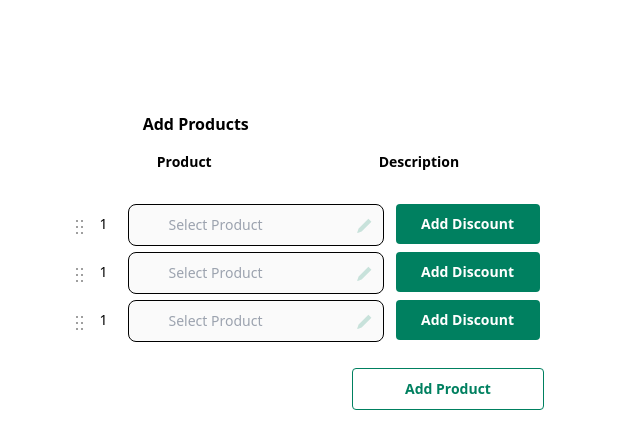
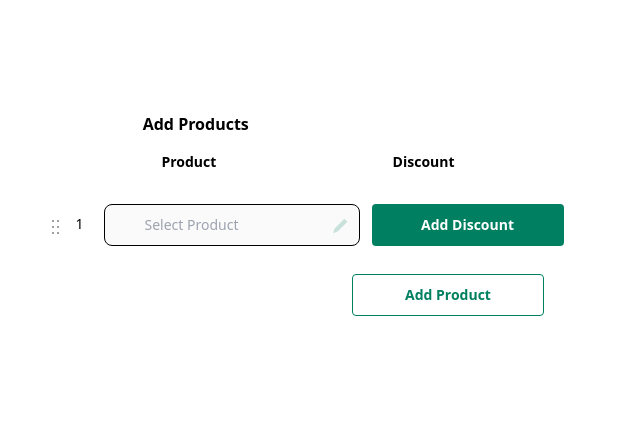
Before and after one commit to sk-201/monk-assignment, a React (Create React App) app: page / in a window 1280 px wide. Shown: the top 448 px of the page, without its empty margins (332-972 px from the left). Built offline with nearby package versions, Linux system fonts and the light colour scheme.

Commit message:
created: context and made the state accessible

```diff
--- a/src/App.js
+++ b/src/App.js
@@ -1,10 +1,13 @@
 import ProductList from "./components/ProductList";
+import { ProductProvider } from "./contexts/ProductContext";
 
 function App() {
   return (
-    <div className="w-full h-screen">
-      <ProductList />
-    </div>
+    <ProductProvider>
+      <div className="w-full h-screen">
+        <ProductList />
+      </div>
+    </ProductProvider>
   );
 }
 
--- a/src/components/ProductList/index.jsx
+++ b/src/components/ProductList/index.jsx
@@ -1,14 +1,40 @@
-import React, { useState, useEffect } from "react";
+import React, { useState, useEffect, useContext } from "react";
 import ProductModal from "../ProductsModal";
+import { ProductContext } from "../../contexts/ProductContext";
 
 const ProductList = () => {
   const [showModal, setShowModal] = useState(false);
-  const [selectedProducts, setSelectedProducts] = useState([]);
+  const defaultProduct = [
+    {
+      id: 1,
+      title: "",
+      showDiscount: false,
+    },
+  ];
+  const { selectedProducts, setSelectedProducts } = useContext(ProductContext);
+  //  const [selectedProducts, ] = useState(defaultProduct);
+
   const handleClick = () => {
-    console.log("clicked");
     setShowModal(!showModal);
   };
-
+  const handleAddNewProduct = () => {
+    let newObject = {
+      id: selectedProducts.length + 1,
+      title: "",
+      showDiscount: false,
+    };
+    setSelectedProducts((products) => [...products, newObject]);
+  };
+  const handleShowDiscount = (productId) => {
+    setSelectedProducts((prevProducts) =>
+      prevProducts.map((product) => {
+        if (productId === product.id) {
+          return { ...product, showDiscount: true };
+        }
+        return product;
+      })
+    );
+  };
   return (
     <div className="w-full  flex flex-col justify-center items-center ">
       <div className="flex self-start w-2/3 self-end mb-4 pl-12 mt-28">
@@ -16,22 +42,29 @@ const ProductList = () => {
       </div>
       <div className="mb-8 flex flex-row justify-around w-2/3 items-center px-48">
         <p className="font-semibold text-sm ">Product</p>
-        <p className="font-semibold text-sm ">Description</p>
+        <p className="font-semibold text-sm ">Discount</p>
       </div>
       {/* products map */}
-      <div className="productlist flex">
+
+      {selectedProducts?.map((selectedProduct, ind) => {
+        return (
+          <div className="productlist flex" key={selectedProduct.id}>
             <div className="mt-4 mx-2">
               <img src="./assets/drag.svg" alt="drag-icon" />
             </div>
 
-        <p className="mt-2.5 mx-2 font-normal text-sm">1</p>
-        <form className="w-64 mx-3">
+            <p className="mt-2.5 mx-2 font-normal text-sm">{ind + 1}</p>
+            <form className="w-64 mb-2 mx-3 ">
               <div className="relative w-full">
                 <input
                   type="text"
                   id="voice-search"
                   className="bg-gray-50 border border-gray-300 text-gray-900 text-sm rounded-lg focus:ring-blue-500 focus:border-blue-500 block w-full ps-10 p-2.5  dark:bg-gray-700 dark:border-gray-600 dark:placeholder-gray-400 dark:text-white dark:focus:ring-blue-500 dark:focus:border-blue-500"
-              placeholder="Select Product"
+                  placeholder={
+                    selectedProduct.title !== ""
+                      ? selectedProduct.title
+                      : "Select Product"
+                  }
                   required
                   disabled
                 />
@@ -44,81 +77,40 @@ const ProductList = () => {
                 </button>
               </div>
             </form>
+            {selectedProduct.showDiscount === true ? (
+              <div className="w-48 flex justify-between mb-2 ">
+                <input
+                  type="text"
+                  id="product-quantity"
+                  className=" w-16  border border-gray-300 text-gray-900 text-sm rounded-lg focus:ring-blue-500 focus:border-blue-500 block w-full  text-center  dark:bg-gray-700 dark:border-gray-600 dark:placeholder-gray-400 dark:text-white dark:focus:ring-blue-500 dark:focus:border-blue-500"
+                />
+                <form className="max-w-sm mx-auto">
+                  <select
+                    id="countries"
+                    className="bg-gray-50 text-gray-900 text-sm rounded-lg  border border-gray-300  block w-full outline-none p-2.5 dark:bg-gray-700 "
+                  >
+                    <option value="%">%off</option>
+                    <option value="flat">flat off</option>
+                  </select>
+                </form>
+              </div>
+            ) : (
               <button
                 type="button"
-          className="focus:outline-none text-white bg-primary font-semibold rounded text-sm px-5 py-2.5 me-2 mb-2  w-36"
+                onClick={() => handleShowDiscount(selectedProduct.id)}
+                className="focus:outline-none text-white bg-primary font-semibold rounded text-sm px-5 py-2.5 me-2 mb-2  w-48"
               >
                 Add Discount
               </button>
+            )}
           </div>
-      <div className="productlist flex">
-        <div className="mt-4 mx-2">
-          <img src="./assets/drag.svg" alt="drag-icon" />
-        </div>
-
-        <p className="mt-2.5 mx-2 font-normal text-sm">1</p>
-        <form className="w-64 mx-3">
-          <div className="relative w-full">
-            <input
-              type="text"
-              id="voice-search"
-              className="bg-gray-50 border border-gray-300 text-gray-900 text-sm rounded-lg focus:ring-blue-500 focus:border-blue-500 block w-full ps-10 p-2.5  dark:bg-gray-700 dark:border-gray-600 dark:placeholder-gray-400 dark:text-white dark:focus:ring-blue-500 dark:focus:border-blue-500"
-              placeholder="Select Product"
-              required
-              disabled
-            />
-            <button
-              type="button"
-              className="absolute inset-y-0 end-0 flex items-center pe-3"
-              onClick={handleClick}
-            >
-              <img src="./assets/edit.svg" alt="edit-icon" />
-            </button>
-          </div>
-        </form>
-        <button
-          type="button"
-          className="focus:outline-none text-white bg-primary font-semibold rounded text-sm px-5 py-2.5 me-2 mb-2  w-36"
-        >
-          Add Discount
-        </button>
-      </div>
-      <div className="productlist flex">
-        <div className="mt-4 mx-2">
-          <img src="./assets/drag.svg" alt="drag-icon" />
-        </div>
-
-        <p className="mt-2.5 mx-2 font-normal text-sm">1</p>
-        <form className="w-64 mx-3">
-          <div className="relative w-full">
-            <input
-              type="text"
-              id="voice-search"
-              className="bg-gray-50 border border-gray-300 text-gray-900 text-sm rounded-lg focus:ring-blue-500 focus:border-blue-500 block w-full ps-10 p-2.5  dark:bg-gray-700 dark:border-gray-600 dark:placeholder-gray-400 dark:text-white dark:focus:ring-blue-500 dark:focus:border-blue-500"
-              placeholder="Select Product"
-              required
-              disabled
-            />
-            <button
-              type="button"
-              className="absolute inset-y-0 end-0 flex items-center pe-3"
-              onClick={handleClick}
-            >
-              <img src="./assets/edit.svg" alt="edit-icon" />
-            </button>
-          </div>
-        </form>
-        <button
-          type="button"
-          className="focus:outline-none text-white bg-primary font-semibold rounded text-sm px-5 py-2.5 me-2 mb-2  w-36"
-        >
-          Add Discount
-        </button>
-      </div>
+        );
+      })}
 
       <button
         type="button"
         className="text-primary border border-primary mt-5 font-semibold rounded text-sm px-5 py-2.5 text-center me-2 mb-2 w-48 ml-72 "
+        onClick={handleAddNewProduct}
       >
         Add Product
       </button>
--- a/src/components/ProductsModal/index.jsx
+++ b/src/components/ProductsModal/index.jsx
@@ -1,15 +1,19 @@
-import React, { useState, useEffect } from "react";
+import React, { useState, useEffect, useContext } from "react";
 import axios from "axios";
 import LazyLoad from "react-lazyload";
 import Spinner from "../Spinner";
 import debounce from "lodash/debounce";
+import { ProductContext } from "../../contexts/ProductContext";
 const ProductModal = ({ handleClick }) => {
+  const { selectedProducts, setSelectedProducts } = useContext(ProductContext);
+  // const [selectedProducts, setSelectedProducts] = useState();
+  const [selectedId, setSelectedId] = useState([]);
   const [productData, setProductData] = useState([]);
   const [search, setSearch] = useState("");
   const getProductData = async () => {
     try {
       const response = await axios.get(
-        `/task/products/search?search=${search}&page=2&limit=1`,
+        `/task/products/search?search=${search}&page=2&limit=10`,
         {
           headers: {
             "x-api-key": "72njgfa948d9aS7gs5",
@@ -22,9 +26,55 @@ const ProductModal = ({ handleClick }) => {
     }
   };
   const handleSearch = (e) => {
-    console.log("e", e.target.value);
     setSearch(e.target.value);
   };
+  const handleCheck = (id, variant = false) => {
+    setSelectedId((prevIds) => {
+      if (variant) {
+        const product = productData.find((product) => product.id === id);
+        if (!product) return prevIds;
+
+        const variantIds = product.variants.map((variant) => variant.id);
+        return [...prevIds, ...variantIds];
+      } else {
+        const index = prevIds.indexOf(id);
+        if (index !== -1) {
+          return prevIds.filter((productId) => productId !== id);
+        } else {
+          return [...prevIds, id];
+        }
+      }
+    });
+  };
+
+  const handleAdd = () => {
+    if (selectedId.length === 0) {
+      return;
+    }
+    const addedProducts = productData
+      .filter((product) => {
+        return (
+          selectedId.includes(product.id) ||
+          product.variants.some((variant) => selectedId.includes(variant.id))
+        );
+      })
+      .map((product) => ({
+        id: product.id,
+        title: product.title,
+        showDiscount: false,
+        variants: product.variants
+          .filter((variant) => selectedId.includes(variant.id))
+          .map((variant) => ({
+            id: variant.id,
+            title: variant.title,
+          })),
+      }));
+    setSelectedProducts((prev) => [...prev, ...addedProducts]);
+    // setSelectedProducts((prev) => [...prev, addedProducts]);
+    setSelectedId([]);
+    handleClick();
+  };
+
   useEffect(() => {
     //implementing debounce logic
     const getData = setTimeout(getProductData, 2000);
@@ -54,8 +104,15 @@ const ProductModal = ({ handleClick }) => {
             ) : (
               <div className="relative transform rounded-lg  bg-white text-left shadow-xl transition-all w-2/3  h-screen  my-12   ">
                 <div className="bg-white">
-                  <p className="font-medium text-lg p-2">Select Products</p>
-
+                  <div className="flex justify-between items-center">
+                    <p className="font-medium text-lg p-2">Select Products</p>
+                    <img
+                      className="cursor-pointer mx-2"
+                      src="./assets/close.svg"
+                      alt="close icon"
+                      onClick={handleClick}
+                    />
+                  </div>
                   <form className=" my-4  border-lightgray p-2 border-y-2 px-12">
                     <div className="relative">
                       <div className="absolute inset-y-0 start-0 flex items-center ps-3 pointer-events-none">
@@ -91,6 +148,7 @@ const ProductModal = ({ handleClick }) => {
                             id="default-checkbox"
                             type="checkbox"
                             value=""
+                            onClick={() => handleCheck(product.id, true)}
                             className="w-6 h-6 mx-2 text-primary bg-gray-100  rounded accent-primary"
                           />
                           <LazyLoad height={36} once>
@@ -106,9 +164,10 @@ const ProductModal = ({ handleClick }) => {
                           return (
                             <div className="flex border-b-2  border-lightgray p-2 pl-10">
                               <input
-                                id="default-checkbox"
+                                id="variant-checkbox"
                                 type="checkbox"
                                 value=""
+                                onClick={() => handleCheck(variant.id)}
                                 className="w-6 h-6 mx-2 text-primary bg-gray-100  rounded accent-primary"
                               />
                               <p className="font-normal text-base mx-2 w-2/3 ">
@@ -133,6 +192,7 @@ const ProductModal = ({ handleClick }) => {
                     <button
                       type="button"
                       className="inline-flex w-7 justify-center rounded-md bg-primary px-3 py-2 text-sm font-semibold text-white shadow-sm hover:bg-red-500 sm:ml-3 sm:w-auto"
+                      onClick={handleAdd}
                     >
                       Add
                     </button>
--- /dev/null
+++ b/src/contexts/ProductContext/index.js
@@ -0,0 +1,28 @@
+import React, { createContext, useEffect, useState } from "react";
+
+export const ProductContext = createContext();
+
+// Context provider component
+export const ProductProvider = ({ children }) => {
+  const defaultProduct = [
+    {
+      id: 1,
+      title: "",
+      showDiscount: false,
+    },
+  ];
+  const [selectedProducts, setSelectedProducts] = useState(defaultProduct);
+  useEffect(() => {
+    console.log(selectedProducts);
+  }, [selectedProducts]);
+  return (
+    <ProductContext.Provider
+      value={{
+        selectedProducts,
+        setSelectedProducts,
+      }}
+    >
+      {children}
+    </ProductContext.Provider>
+  );
+};
```
Also changed, not shown: public/assets/close.svg (added). Lines whose indentation alone changed are shown as unchanged.
